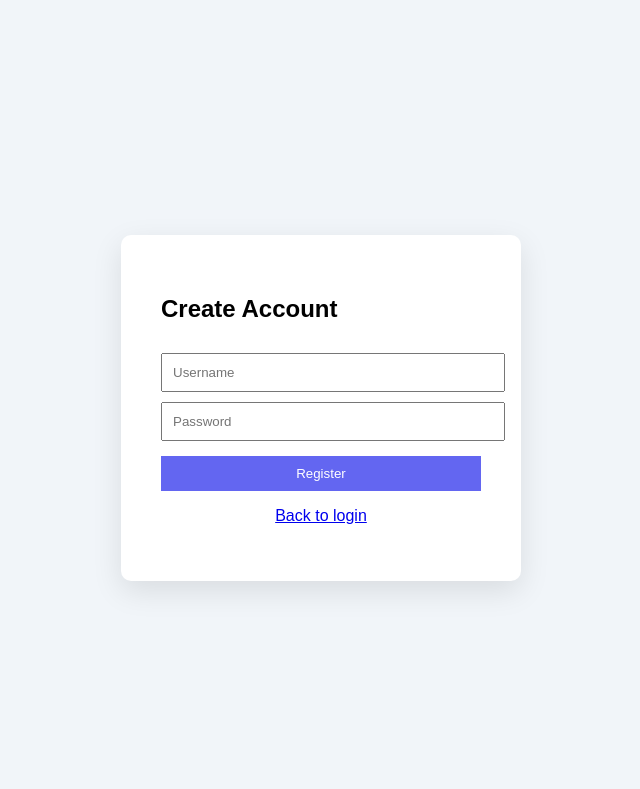
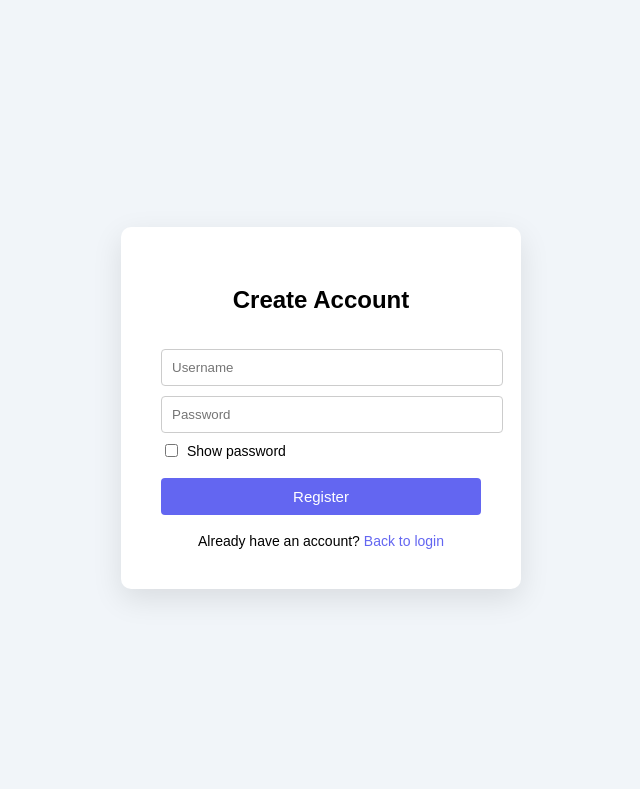
Before and after one commit to karthiksaide/secure-file-sharing, a Flask app: page /register in a window 1280 px wide. Shown: the top 789 px of the page, without its empty margins (319-959 px from the left). Run offline with Flask 3, Linux system fonts and the light colour scheme.

Commit message:
FileLite final version

```diff
--- a/templates/register.html
+++ b/templates/register.html
@@ -23,23 +23,63 @@ width:320px;
 box-shadow:0 10px 30px rgba(0,0,0,0.1);
 }
 
-input{
+h2{
+text-align:center;
+margin-bottom:25px;
+}
+
+input[type=text], input[type=password]{
 width:100%;
 padding:10px;
 margin-top:10px;
+border:1px solid #ccc;
+border-radius:4px;
+}
+
+.password-row{
+display:flex;
+align-items:center;
+margin-top:8px;
+gap:6px;
+font-size:14px;
 }
 
 button{
 width:100%;
 padding:10px;
-margin-top:15px;
+margin-top:18px;
 background:#6366f1;
 border:none;
 color:white;
 cursor:pointer;
+border-radius:4px;
+font-size:15px;
+}
+
+button:hover{
+background:#4f46e5;
+}
+
+.bottom-text{
+text-align:center;
+margin-top:18px;
+font-size:14px;
+}
+
+a{
+color:#6366f1;
+text-decoration:none;
+font-weight:500;
 }
 
 </style>
+
+<script>
+function togglePassword(){
+var p=document.getElementById("password");
+p.type=p.type==="password"?"text":"password";
+}
+</script>
 
 </head>
 
@@ -53,15 +93,21 @@ cursor:pointer;
 
 <input type="text" name="username" placeholder="Username" required>
 
-<input type="password" name="password" placeholder="Password" required>
+<input type="password" id="password" name="password" placeholder="Password" required>
+
+<div class="password-row">
+<input type="checkbox" onclick="togglePassword()">
+<label>Show password</label>
+</div>
 
 <button type="submit">Register</button>
 
 </form>
 
-<p style="text-align:center">
+<div class="bottom-text">
+Already have an account?
 <a href="/">Back to login</a>
-</p>
+</div>
 
 </div>
 
```
Also changed, not shown: templates/login.html (+38 -7 lines).
